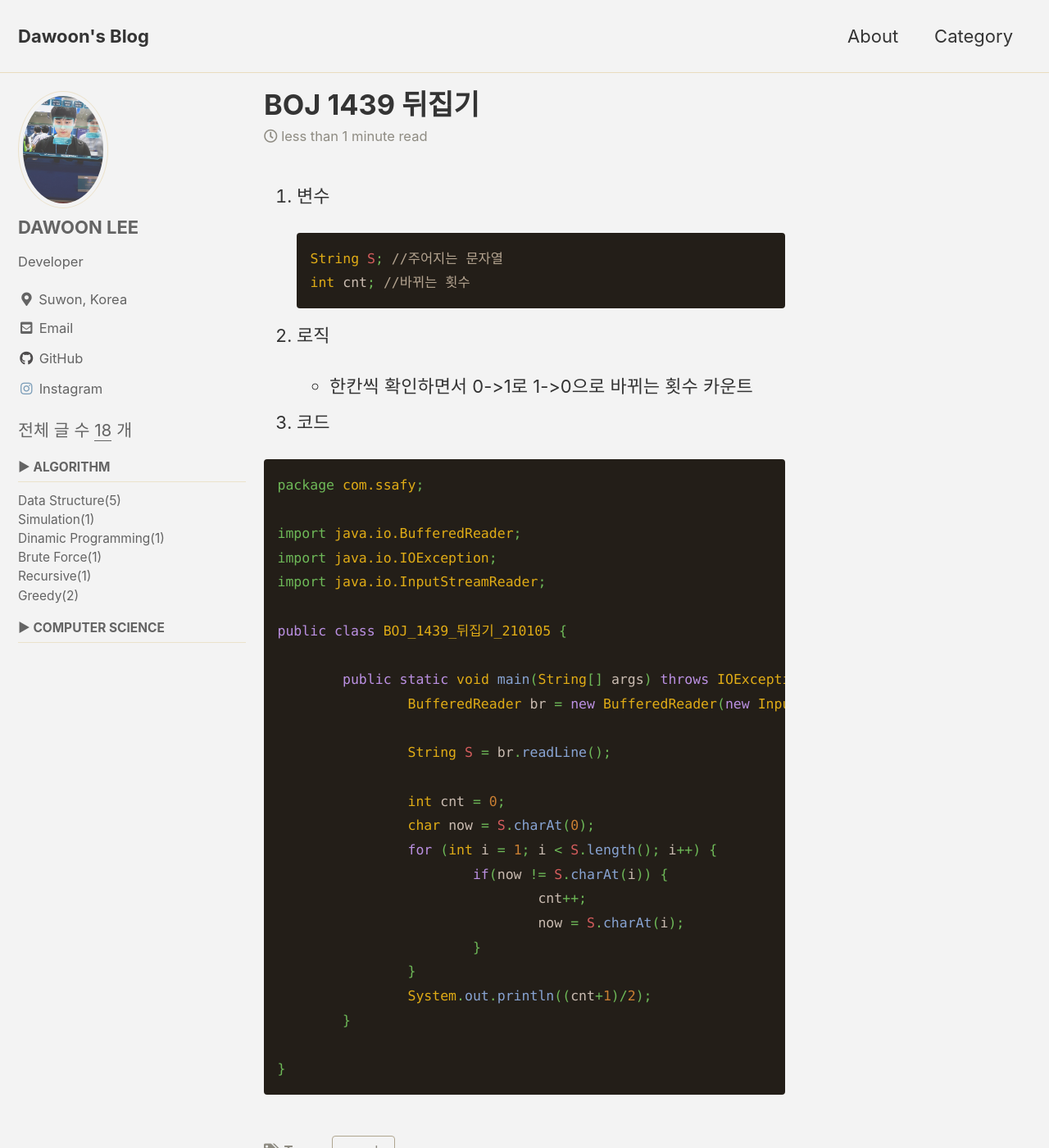
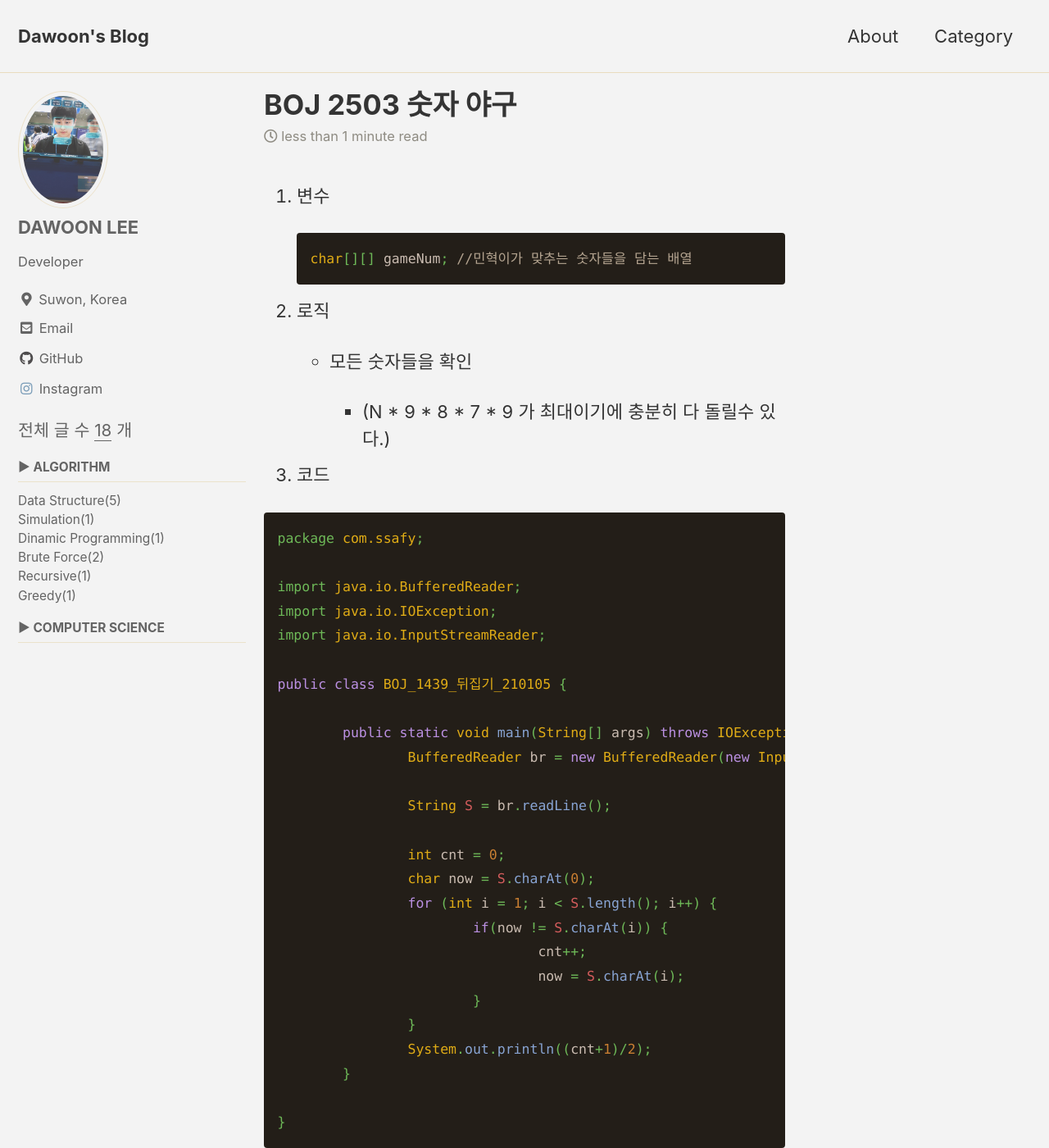
Before and after one commit to rhdrlvnd/rhdrlvnd.github.io, a Jekyll site: the page built from _posts/Algorithm/2021-01-06-BOJ2503.md, in a window 1280 px wide and 1400 px high. Shown: the whole window at 82% size. Built offline with Jekyll 4.4.1, drawn with Linux system fonts in a browser that asks for light colours; cached includes are drawn as plain includes.

Commit message:
post upload

````diff
--- a/_posts/Algorithm/2021-01-06-BOJ2503.md
+++ b/_posts/Algorithm/2021-01-06-BOJ2503.md
@@ -1,26 +1,27 @@
 ---
-title:  BOJ 1439 뒤집기
-excerpt: BOJ 1439 뒤집기
+title:  BOJ 2503 숫자 야구
+excerpt: BOJ 2503 숫자 야구
 search: true
 categories:
-  - greedy
+  - bf
 tags:
-  - greedy
+  - bf
 last_modified_at: 2021-01-05T15:00:00+09:00
 ---
 
 1. 변수
 
    ```java
-   String S; //주어지는 문자열
-   int cnt; //바뀌는 횟수
+   char[][] gameNum; //민혁이가 맞추는 숫자들을 담는 배열
    ```
 
 
 
 2. 로직
 
-   * 한칸씩 확인하면서 0->1로 1->0으로 바뀌는 횟수 카운트
+   * 모든 숫자들을 확인
+
+     * (N * 9 * 8 * 7 * 9 가 최대이기에 충분히 다 돌릴수 있다.)
 
 
 
````
